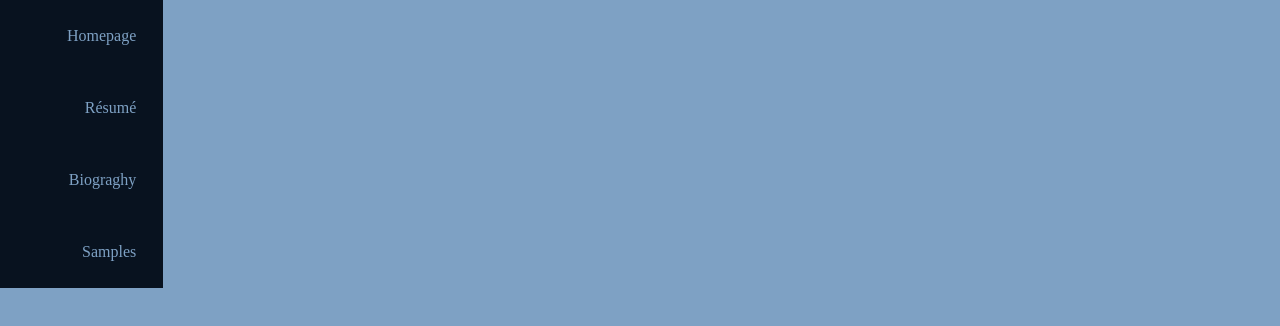
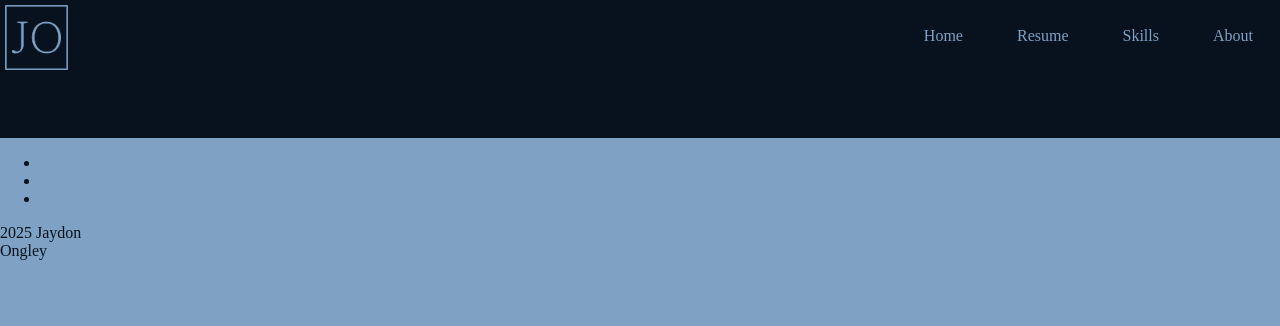
Before and after one commit to Jayax123/Jayax123.github.io, a plain HTML site: page portfolio website/homepage.html in a window 1280 px wide. Shown: the top 326 px of the page. Drawn offline with Linux system fonts and the light colour scheme.

Commit message:
Add files via upload

```diff
--- a/portfolio website/homepage.html
+++ b/portfolio website/homepage.html
@@ -3,25 +3,30 @@
 
 <head>
     <meta charset="UTF-8">
-    <title>  </title>
+    <title>Samples</title>
     <link href="css/portfolio.css" rel="stylesheet">
 </head>
 
 <body>
     <div class="wrapper">
-    <div class="homepage_nav">
-        <nav>
-            <ul>
-                <li><a href="homepage.html">Homepage</a></li>
-                <li><a href="resume.html">Résumé</a></li>
-                <li><a href="Biograghy.html">Biograghy</a></li>
-                <li><a href="samples.html">Samples</a></li>
-            </ul>
-        </nav>
-    </div>
-    <main>
+    <nav>
+        <img src="images/Logo.png" alt='Letters "JO" in cursive'>
+        <ul>
+            <li><a href="homepage.html">Home</a></li>
+            <li><a href="resume.html">Resume</a></li>
+            <li><a href="skills.html">Skills</a></li>
+            <li><a href="biograghy.html">About</a></li>
+        </ul>
+    </nav>
 
-    </main>
+    <footer>
+         <ul>
+            <li><a id="GMail" href="Jayongley@gmail.com" target="_blank"></a></li>
+            <li><a id="LINKEDIN" href="www.linkedin.com/in/jaydon-ongley-933b05277" target="_blank"></a></li>
+            <li><a id="GITHUB" href="https://github.com/Jayax123" target="_blank"></a></li>
+        </ul>
+        <p>2025 Jaydon Ongley</p>
+    </footer>
     </div>
 </body>
 </html>
```
